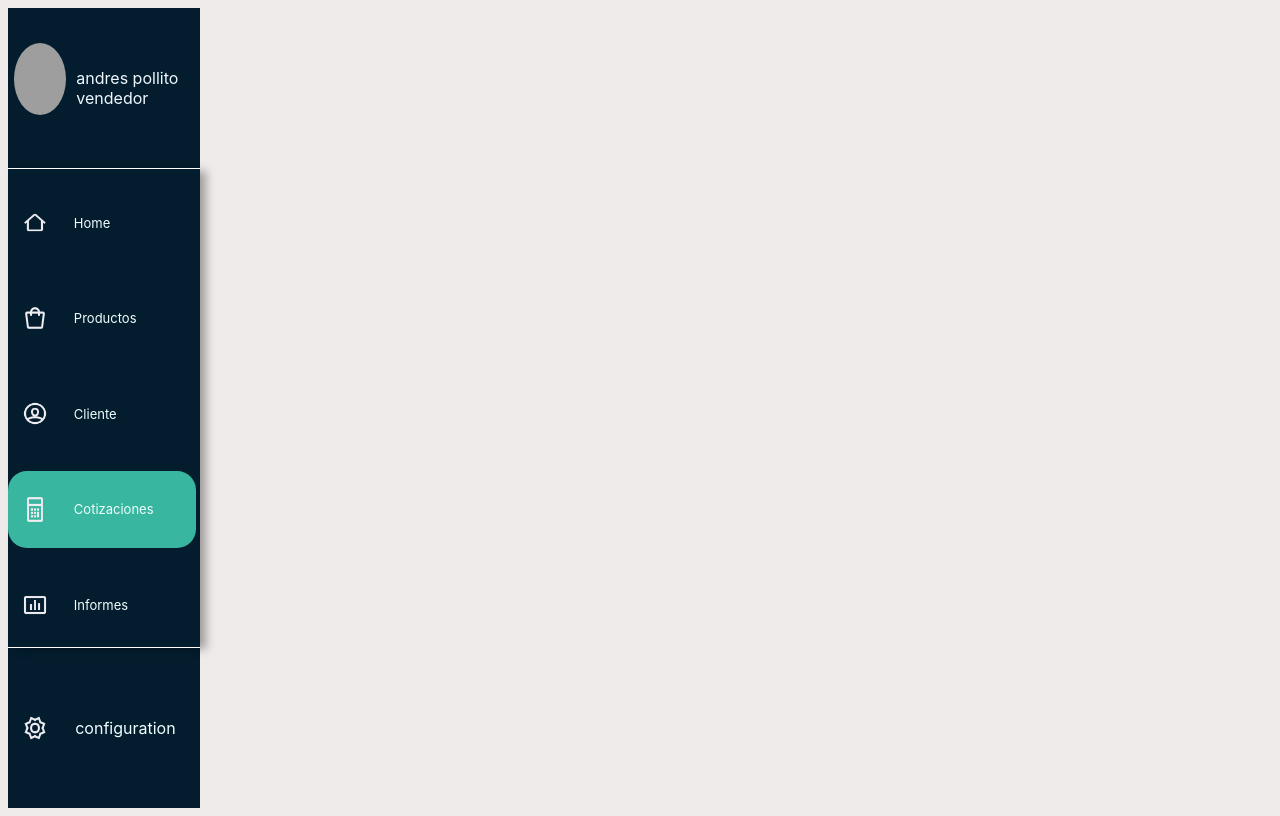
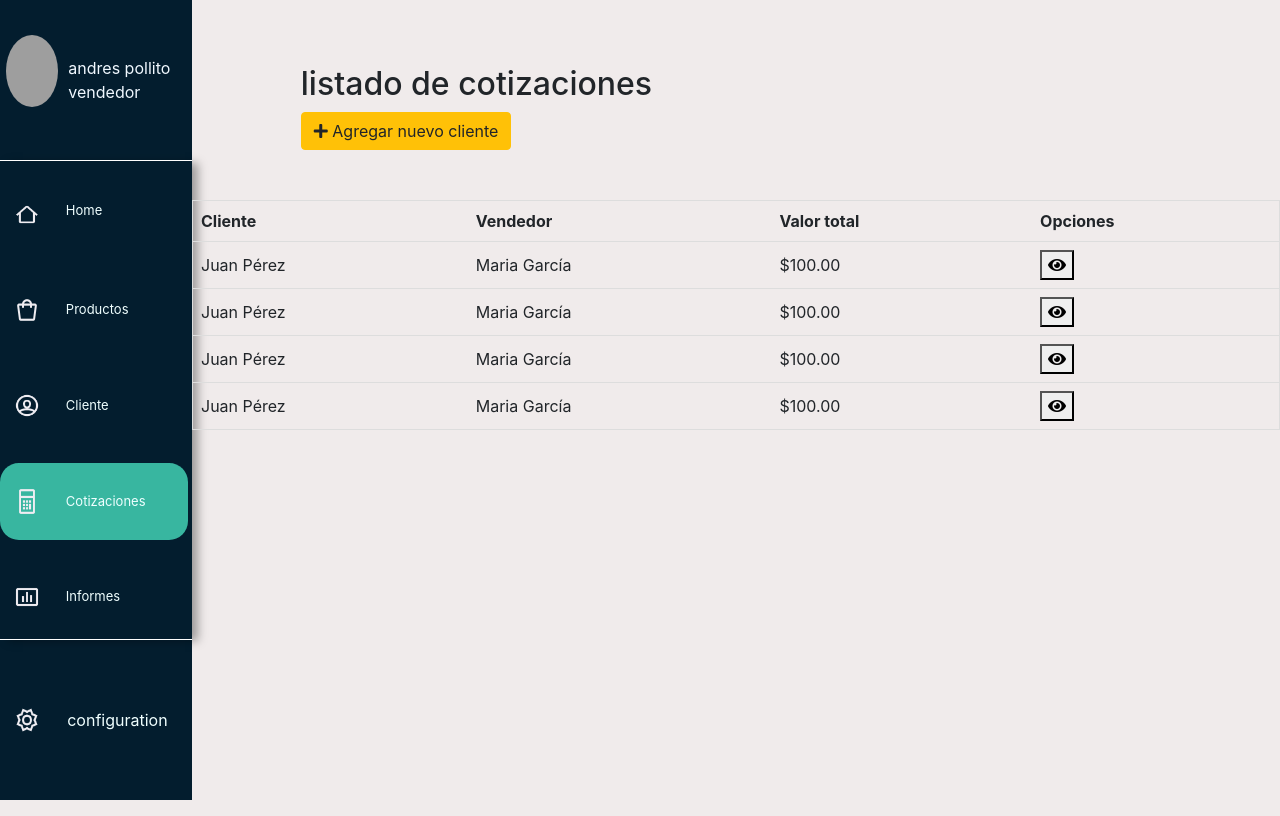
Before and after one commit to anfelipe0407/ingsoft2024, a Flask app: page /vendedor/cotizaciones in a window 1280 px wide. Run offline with Flask 3, Linux system fonts and the light colour scheme; some libraries are stand-ins or nearby versions; grey boxes are pictures that could not be loaded.

Commit message:
sheyyyeey

```diff
--- a/static/css/vendedor/cotizacionesvendedor.css
+++ b/static/css/vendedor/cotizacionesvendedor.css
@@ -16,3 +16,32 @@
   #cotizaciones{
     background-color: #38b6a0;
   }
+.container-listado-cotizaciones{
+width: 100%;
+height: 100%;
+display: grid;
+grid-template-rows: 25% auto;
+}
+.hacercotizacion-nav{
+padding-top: 6%;
+padding-left: 10%;
+padding-right: 10%;
+width: auto;
+}
+
+/* tabla */
+.tablacotizacion {
+  width: 100%;
+  border-collapse: collapse;
+  border: 1px solid #ddd;
+}
+
+.tablacotizacion td, .tablacotizacion th {
+  padding: 8px;
+  text-align: left;
+  border-bottom: 1px solid #ddd;
+}
+
+.tablacotizacion tr:last-child td {
+  border-bottom: none;
+}
--- a/templates/vendedor/cotizacionesvendedor.html
+++ b/templates/vendedor/cotizacionesvendedor.html
@@ -4,13 +4,60 @@
     <meta charset="UTF-8">
     <meta name="viewport" content="width=device-width, initial-scale=1.0">
     <title>Document</title>
-     <!-- * propio -->
+
+
+    <link rel="stylesheet" href="https://cdnjs.cloudflare.com/ajax/libs/font-awesome/5.15.4/css/all.min.css">
+
+
+    <link rel="stylesheet" href="https://stackpath.bootstrapcdn.com/bootstrap/4.5.2/css/bootstrap.min.css">
+    <script src="https://code.jquery.com/jquery-3.5.1.slim.min.js"></script>
+    <script src="https://cdn.jsdelivr.net/npm/@popperjs/core@2.10.2/dist/umd/popper.min.js"></script>
+    <script src="https://stackpath.bootstrapcdn.com/bootstrap/4.5.2/js/bootstrap.min.js"></script>
+
+      <!-- propios -->
      <link rel="stylesheet" href="/static/css/vendedor/cotizacionesvendedor.css" />
      <link rel="stylesheet" href="/static/css/vendedor/barra-nav-izq.css" />
-</head>
+
+    </head>
 <body>
 <div class="main-container">
     {% include 'vendedor/barra-nav-izq.html' %}
+
+    <div class="container-listado-cotizaciones">
+
+        <div class="hacercotizacion-nav">
+            <h2>listado de cotizaciones</h2>
+            <button type="button" class="btn btn-warning" id="botonagregar"><i class="fas fa-plus"></i> Agregar nuevo cliente</button>
+
+        </div>
+
+        <div class="listadocotizacion">
+
+            <table class="tablacotizacion">
+
+                    <thead>
+                        <tr>
+                            <th>Cliente</th>
+                            <th>Vendedor</th>
+                            <th>Valor total</th>
+                            <th>Opciones</th>
+                        </tr>
+                    </thead>
+                    <tbody>
+                        {% for i in range(1,5) %}
+                        <tr>
+                            <td>Juan Pérez</td>
+                            <td>Maria García</td>
+                            <td>$100.00</td>
+                            <td><button><i class="fas fa-eye"></i></button></td>
+                        </tr>
+                        {% endfor %}
+                    </tbody>
+
+              </table>
+
+        </div>
+    </div>
 </div>
 </body>
 </html>
```
Also changed, not shown: static/js/vendedor/vendedor_productos.js (+19 -0 lines), templates/vendedor/productosvendedor.html (+173 -132 lines), static/js/vendedor/vendedor_clientes.js (line endings or trailing spaces).
